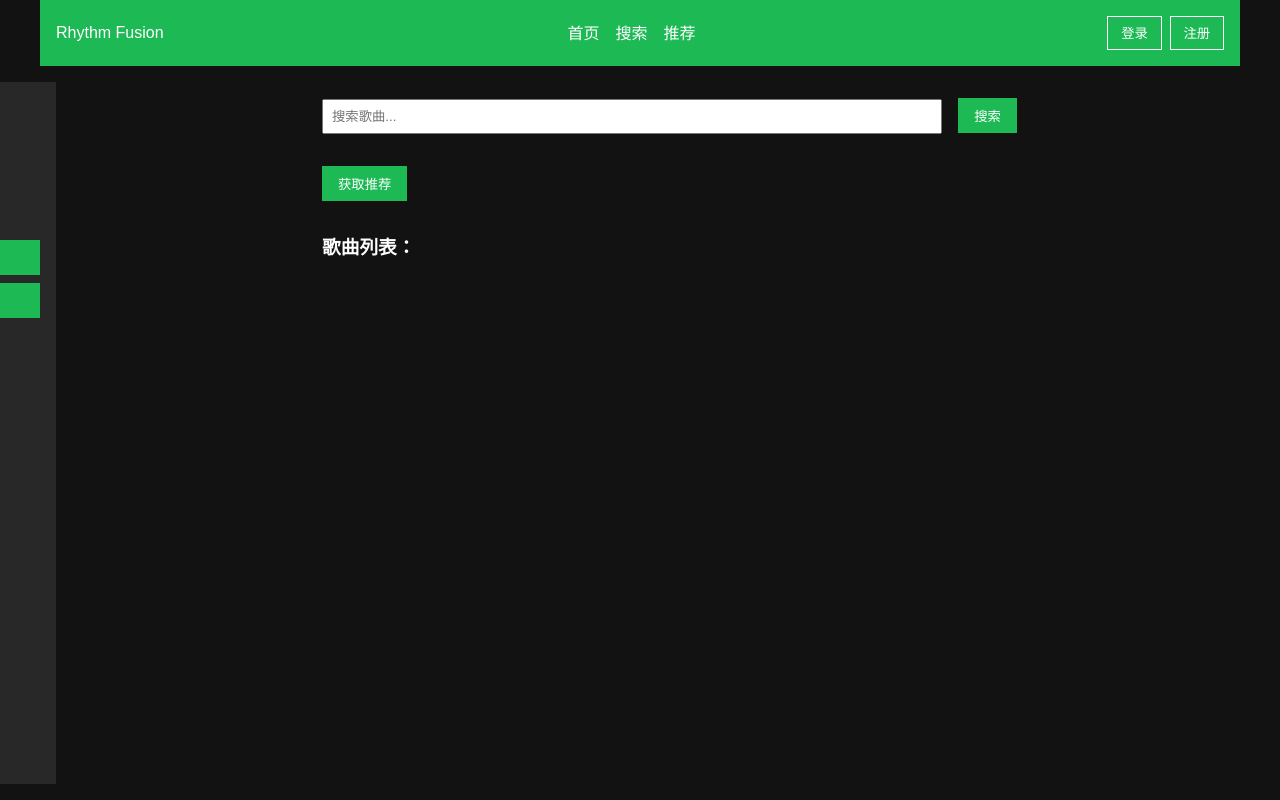
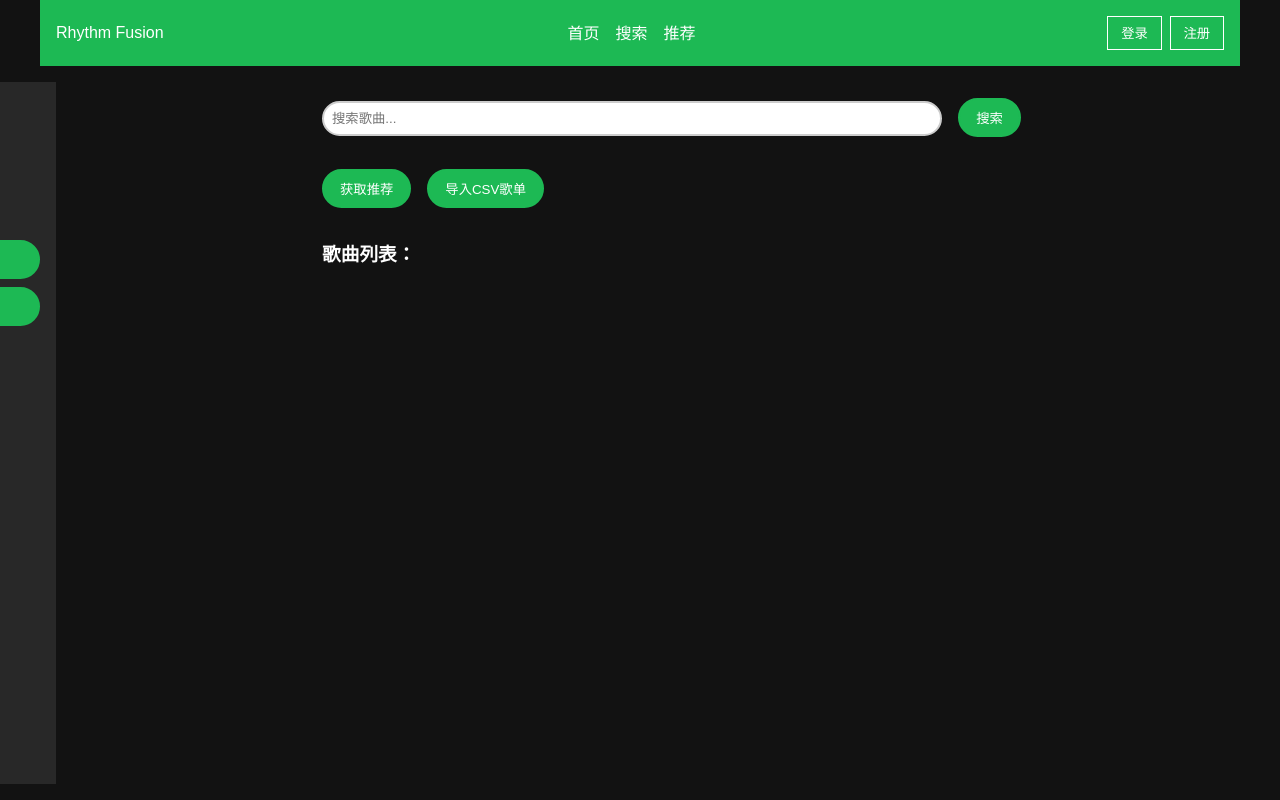
Before and after one commit to SOV710/RhythmFusion, a Vue app in the folder frontend/: page / in a window 1280 px wide. Built offline with nearby package versions, Linux system fonts and the light colour scheme.

Commit message:
fix: fix some bugs

```diff
--- a/frontend/src/assets/mainarea.scss
+++ b/frontend/src/assets/mainarea.scss
@@ -13,6 +13,8 @@
 
     input[type="text"] {
       padding: 0.5rem;
+      border: 2px solid #ccc;
+      border-radius: 50px;
       width: 70%;
       margin-right: 1rem;
     }
@@ -20,7 +22,8 @@
     button {
       padding: 0.5rem 1rem;
       background-color: $primary-color;
-      border: none;
+      border: 2px solid $primary-color;
+      border-radius: 50px;
       color: $text-color;
       cursor: pointer;
     }
@@ -31,8 +34,10 @@
 
     button {
       padding: 0.5rem 1rem;
+      margin-right: 1rem;
       background-color: $primary-color;
-      border: none;
+      border: 2px solid $primary-color;
+      border-radius: 50px;
       color: $text-color;
       cursor: pointer;
     }
--- a/frontend/src/assets/modal.scss
+++ b/frontend/src/assets/modal.scss
@@ -32,8 +32,8 @@
     width: 100%;
     padding: 10px;
     margin-bottom: 15px;
-    border: 1px solid #ccc;
-    border-radius: 4px;
+    border: 2px solid #ccc;
+    border-radius: 50px;
     font-size: 1rem;
   }
 
--- a/frontend/src/assets/sidebar.scss
+++ b/frontend/src/assets/sidebar.scss
@@ -37,7 +37,8 @@
       padding: 0.5rem;
       margin-bottom: 0.5rem;
       background-color: $primary-color;
-      border: none;
+      border: 2px solid $primary-color;
+      border-radius: 50px;
       color: $text-color;
       cursor: pointer;
     }
--- a/frontend/src/components/MainArea.vue
+++ b/frontend/src/components/MainArea.vue
@@ -7,6 +7,15 @@
     </section>
     <section class="recommendation-section">
       <button @click="getRecommendations">获取推荐</button>
+      <button @click="triggerFileSelect">导入CSV歌单</button>
+      <input
+        ref="fileInput"
+        type="file"
+        accept=".csv"
+        style="display: none;"
+        @change="handleFileChange"
+      />
+
       <div v-if="recommendations.length">
         <h3>推荐歌曲：</h3>
         <ul>
@@ -65,12 +74,17 @@ export default defineComponent({
         })
     }
 
+    const importPlaylist = () => {
+      console.log('正在导入...')
+    }
+
     return {
       searchQuery,
       recommendations,
       songs: songStore.songs,
       search,
-      getRecommendations
+      getRecommendations,
+      importPlaylist
     }
   }
 })
```
